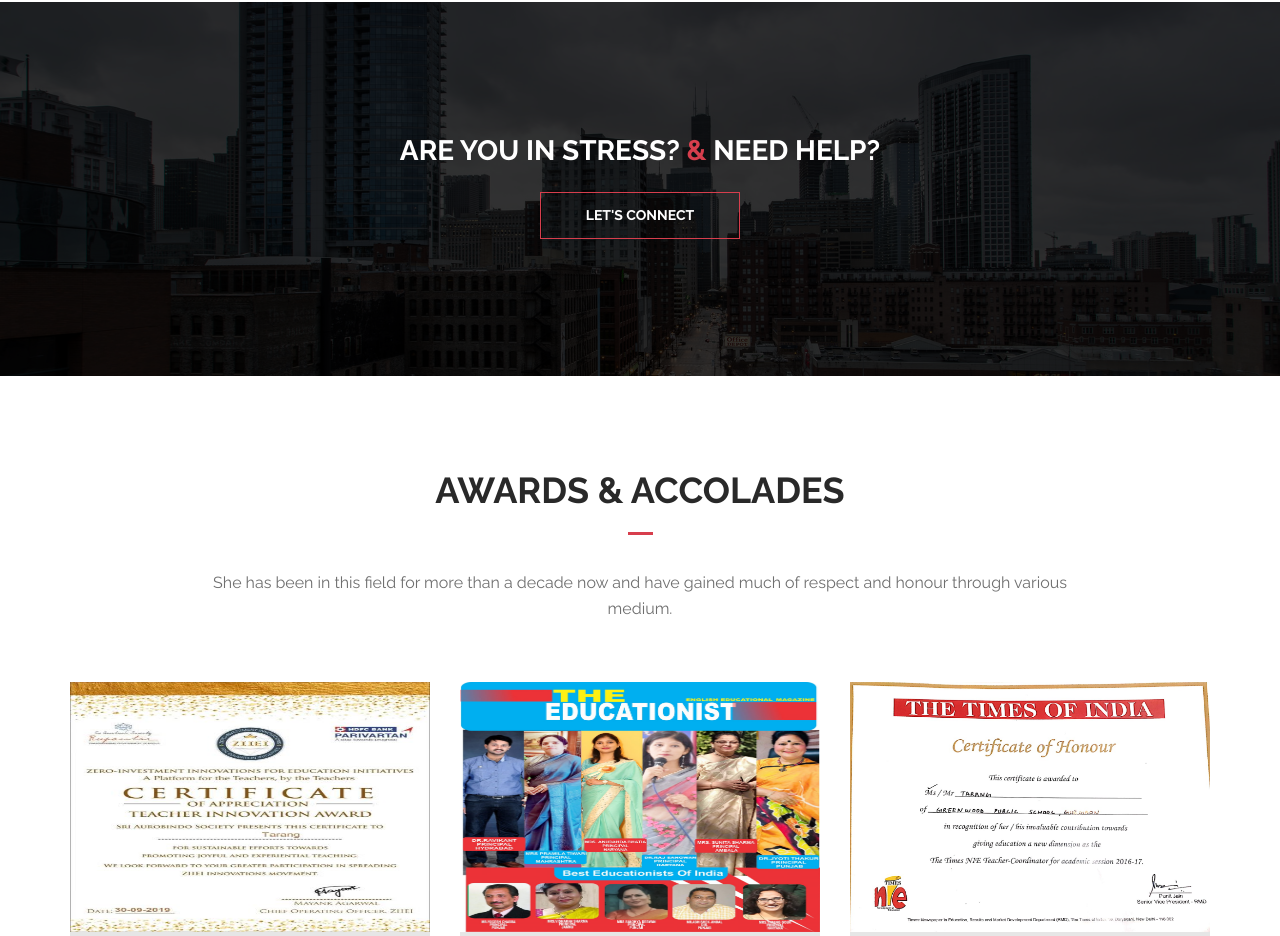
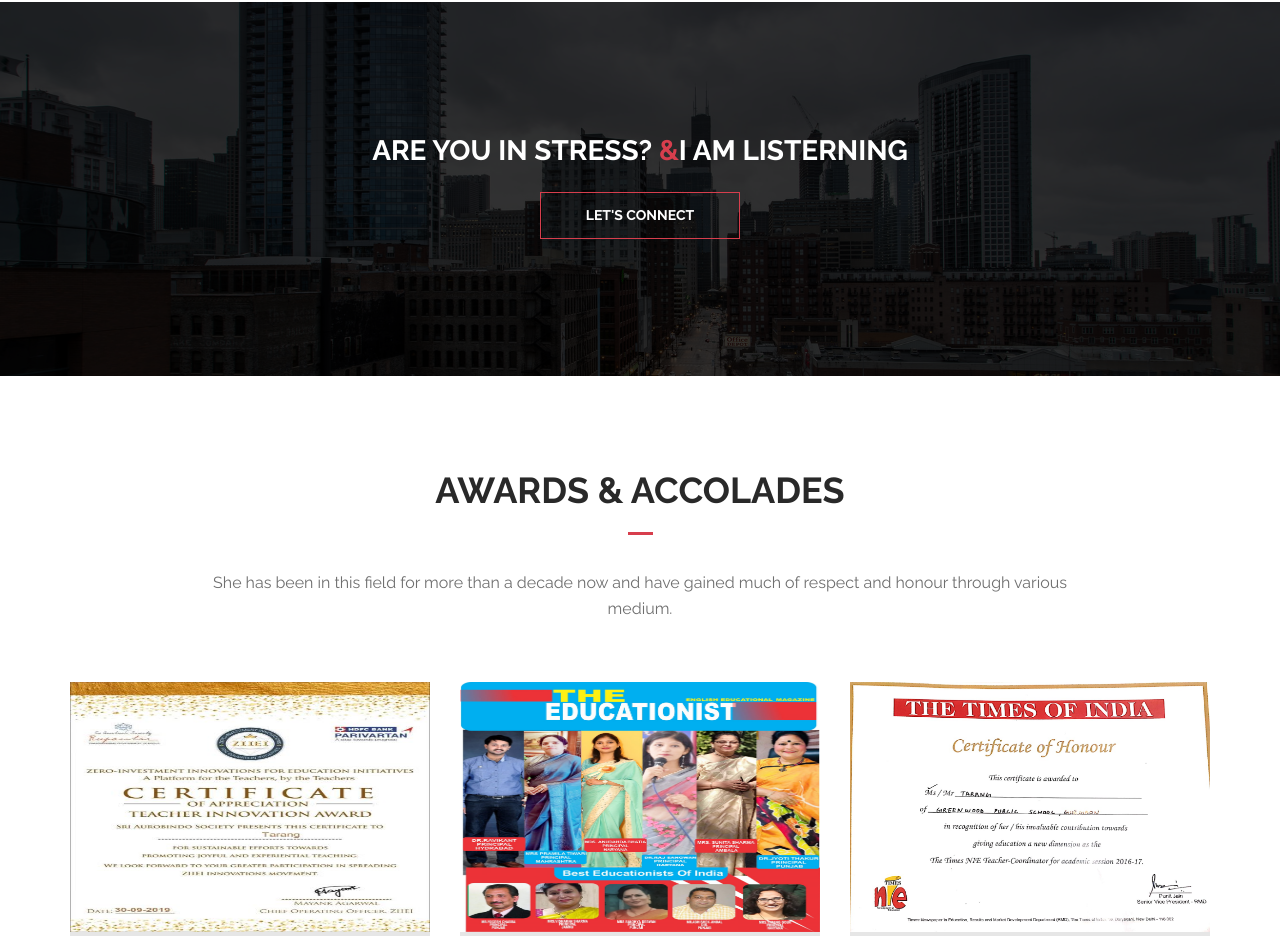
Before and after one commit to rutvi18/websiteT, a website: page index.html in a window 1280 px wide. Shown: the part 3856-4792 px from the top of the page. Drawn offline with Linux system fonts and the light colour scheme; some packages are replaced by stand-ins of ours; a web font is replaced by a local one.

Commit message:
Update index.html

```diff
--- a/index.html
+++ b/index.html
@@ -435,7 +435,7 @@
 
 			<div class="page-middle-banner">
 				<div class="opacity">
-					<h3>Are You in Stress? <span class="p-color">&amp;</span> Need Help?</h3>
+					<h3>Are You in Stress? <span class="p-color">&amp;</span>I am Listerning</h3>
 					<a href="#contact-section" class="hvr-bounce-to-right">Let's Connect</a>
 				</div> <!-- /.opacity -->
 			</div> <!-- /.page-middle-banner -->
```
